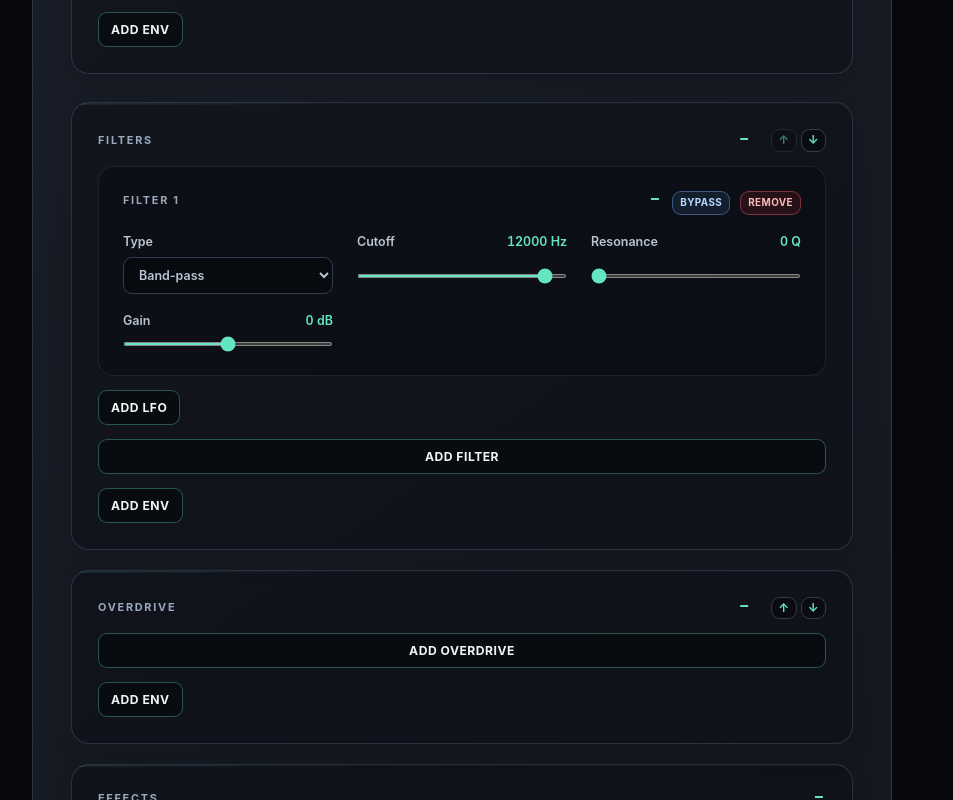
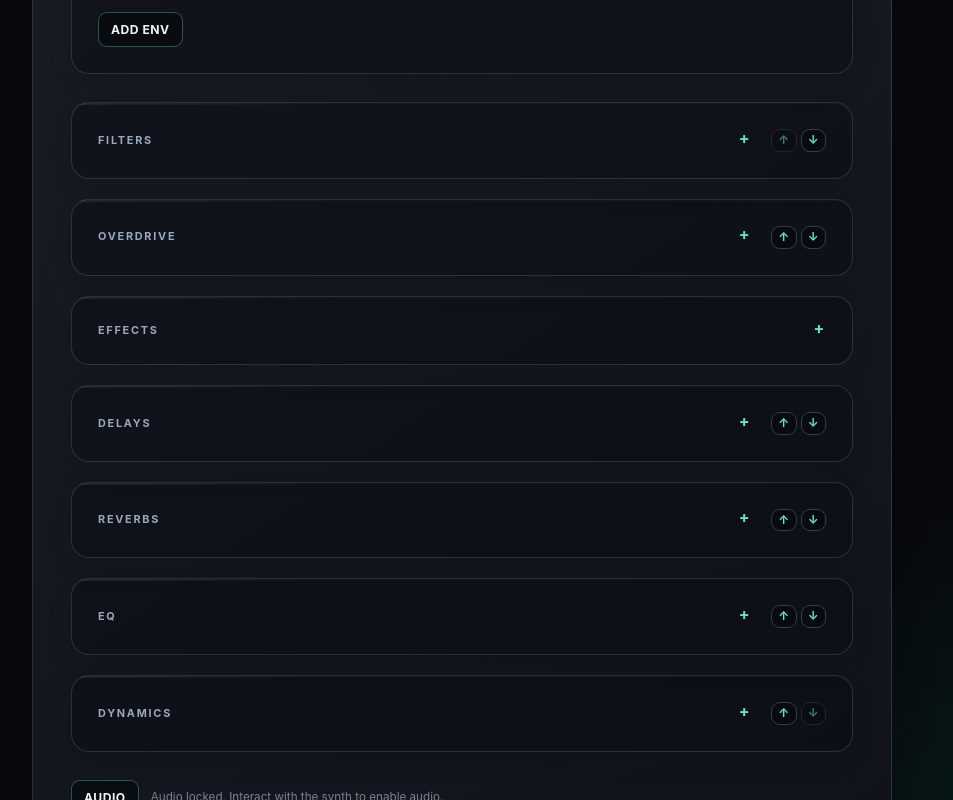
Before and after one commit to hendrik-goebel/synth2, a Vue app: page / in a window 1280 px wide. Shown: the part 1040-1840 px from the top of the page, without its empty margins (178-1131 px from the left). Built offline with nearby package versions, Linux system fonts and the light colour scheme.

Commit message:
collapse effects

```diff
--- a/src/App.vue
+++ b/src/App.vue
@@ -119,13 +119,13 @@ const masterChannel: ChannelState = {
 }
 const isMasterChannel = computed(() => selectedChannel.value === 0)
 const areOscillatorsCollapsed = ref(false)
-const areFiltersCollapsed = ref(false)
-const areDynamicsCollapsed = ref(false)
-const areDelaysCollapsed = ref(false)
-const areOverdrivesCollapsed = ref(false)
-const areEffectsCollapsed = ref(false)
-const areReverbsCollapsed = ref(false)
-const areEqsCollapsed = ref(false)
+const areFiltersCollapsed = ref(true)
+const areDynamicsCollapsed = ref(true)
+const areDelaysCollapsed = ref(true)
+const areOverdrivesCollapsed = ref(true)
+const areEffectsCollapsed = ref(true)
+const areReverbsCollapsed = ref(true)
+const areEqsCollapsed = ref(true)
 const seedInput = ref('')
 const seedStatus = ref('')
 let firstInteractionHandled = false
@@ -187,6 +187,7 @@ function loadChannelState(channel: ChannelState) {
   isAmplitudeModulationBypassed.value = channel.isAmplitudeModulationBypassed
   selectedInstrumentId.value = channel.selectedInstrumentId
   activeVoices.value = activeSynth.getActiveVoiceCount()
+  syncEffectCollapseStates()
 }
 
 function addChannel() {
@@ -469,6 +470,7 @@ function applyInstrumentPreset(instrumentId: string) {
   effectOrder.value = normalizeEffectOrder(preset.effectOrder)
   isAmplitudeModulationBypassed.value = preset.isAmplitudeModulationBypassed
   selectedInstrumentId.value = preset.id
+  syncEffectCollapseStates()
   saveActiveChannel()
   previousSynth.destroy()
 
@@ -774,6 +776,47 @@ function createRandomOscillatorSettings(): OscillatorSettings {
     fmAmount: randomInteger(0, 100) / 100,
     fmSource: waveforms[randomInteger(0, waveforms.length - 1)],
   }
+}
+
+function settingsEqual(left: unknown, right: unknown): boolean {
+  if (Object.is(left, right)) return true
+  if (!left || !right || typeof left !== 'object' || typeof right !== 'object') return false
+  if (Array.isArray(left) || Array.isArray(right)) {
+    return Array.isArray(left)
+      && Array.isArray(right)
+      && left.length === right.length
+      && left.every((value, index) => settingsEqual(value, right[index]))
+  }
+
+  const leftSettings = left as Record<string, unknown>
+  const rightSettings = right as Record<string, unknown>
+  const leftKeys = Object.keys(leftSettings)
+  const rightKeys = Object.keys(rightSettings)
+  return leftKeys.length === rightKeys.length
+    && leftKeys.every((key) => key in rightSettings && settingsEqual(leftSettings[key], rightSettings[key]))
+}
+
+function containsChangedSettings<T>(settings: readonly T[], createDefaults: () => T): boolean {
+  return settings.some((setting) => !settingsEqual(setting, createDefaults()))
+}
+
+function syncEffectCollapseStates() {
+  areFiltersCollapsed.value = !containsChangedSettings(filters.value, createFilterSettings)
+  areOverdrivesCollapsed.value = !containsChangedSettings(overdrives.value, createOverdriveSettings)
+  areEffectsCollapsed.value = !(
+    containsChangedSettings(choruses.value, createChorusSettings)
+    || containsChangedSettings(flangers.value, createFlangerSettings)
+    || containsChangedSettings(tremolos.value, createTremoloSettings)
+  )
+  areDelaysCollapsed.value = !containsChangedSettings(delays.value, createDelaySettings)
+  areReverbsCollapsed.value = !containsChangedSettings(reverbs.value, createReverbSettings)
+  areEqsCollapsed.value = !eqs.value.some((eq) => !settingsEqual(eq, eq.kind === 'single' ? createSingleBandEqSettings() : createMultibandEqSettings()))
+  areDynamicsCollapsed.value = !dynamics.value.some((dynamicsSettings) => {
+    const defaults = dynamicsSettings.type === 'compressor'
+      ? createCompressorSettings()
+      : dynamicsSettings.type === 'gate' ? createGateSettings() : createLimiterSettings()
+    return !settingsEqual(dynamicsSettings, defaults)
+  })
 }
 
 function addOscillator() {
```
